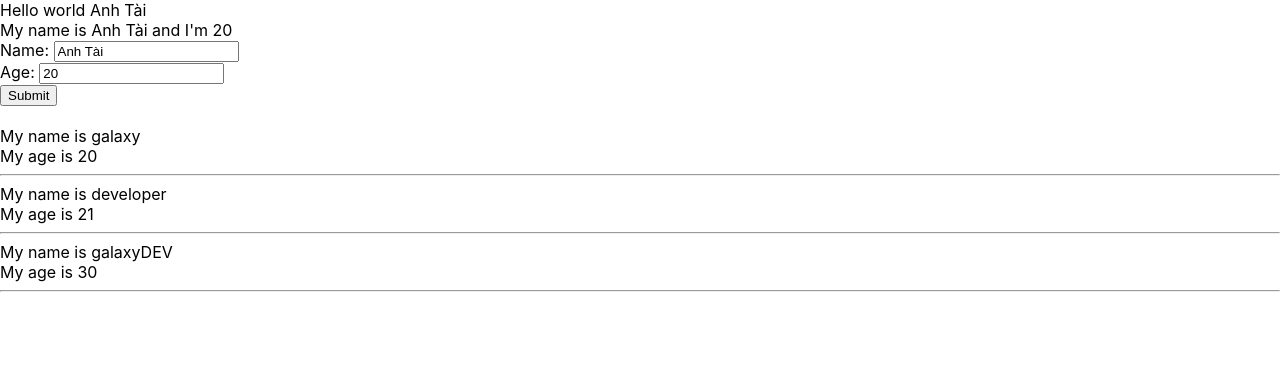
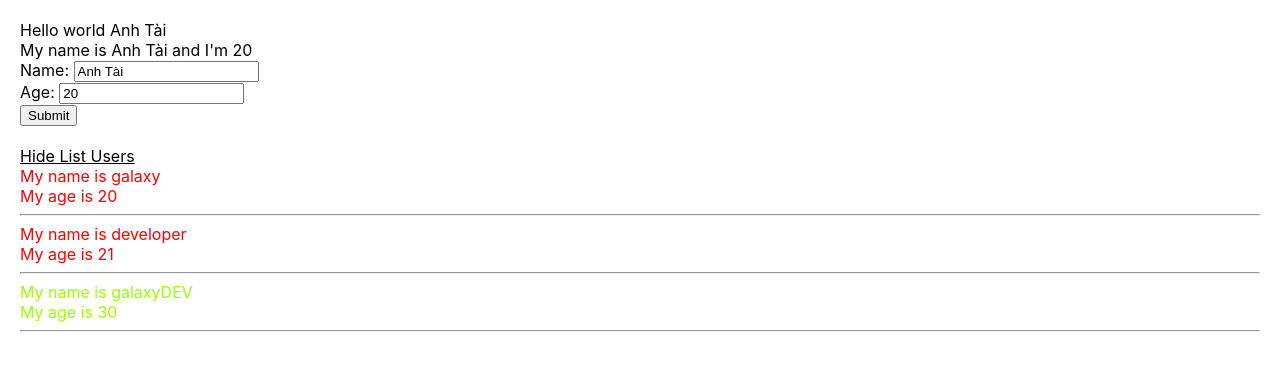
Before and after one commit to buianhtai1205/STUDY-react_app, a React (Create React App) app: page / in a window 1280 px wide. Shown: the top 370 px of the page. Built offline with nearby package versions, Linux system fonts and the light colour scheme.

Commit message:
conditional output

```diff
--- a/src/App.css
+++ b/src/App.css
@@ -1,3 +1,15 @@
+.red {
+  color: red;
+}
+
+.green {
+  color: rgb(153, 255, 0);
+}
+
+body {
+  padding: 20px;
+}
+
 .App {
   text-align: center;
 }
--- a/src/components/DisplayInfo.js
+++ b/src/components/DisplayInfo.js
@@ -2,14 +2,29 @@ import React from "react";
 
 class DisplayInfo extends React.Component {
 
+    state = {
+        isShowListUSers: true,
+    }
+
+    handleShowHide = () => {
+        this.setState({
+            isShowListUSers: !this.state.isShowListUSers,
+        })
+    }
+
     render() {
         const { listUsers } = this.props;
+        return (
+            <div>
+                <div onClick={ () => this.handleShowHide() }>
+                    <span><u>{ this.state.isShowListUSers === true ? "Hide List Users" : "Show List Users" }</u></span>
+                </div>
+                { this.state.isShowListUSers &&
+                    <div>
+                        { listUsers.map((user) => {
 
                             return (
-            <div>
-                { listUsers.map((user) => {
-                    return (
-                        <div key={ user.id }>
+                                <div key={ user.id } className={ user.age > 22 ? "green" : "red" }>
                                     <div>My name is { user.name }</div>
                                     <div>My age is { user.age }</div>
                                     <hr />
@@ -17,6 +32,8 @@ class DisplayInfo extends React.Component {
                             )
                         })}
                     </div>
+                }
+            </div>
         );
 
     }
--- a/src/index.js
+++ b/src/index.js
@@ -6,9 +6,9 @@ import reportWebVitals from './reportWebVitals';
 
 const root = ReactDOM.createRoot(document.getElementById('root'));
 root.render(
-  <React.StrictMode>
+  // <React.StrictMode>
     <App />
-  </React.StrictMode>
+  // </React.StrictMode>
 );
 
 // If you want to start measuring performance in your app, pass a function
```
Lines whose indentation alone changed are shown as unchanged.
